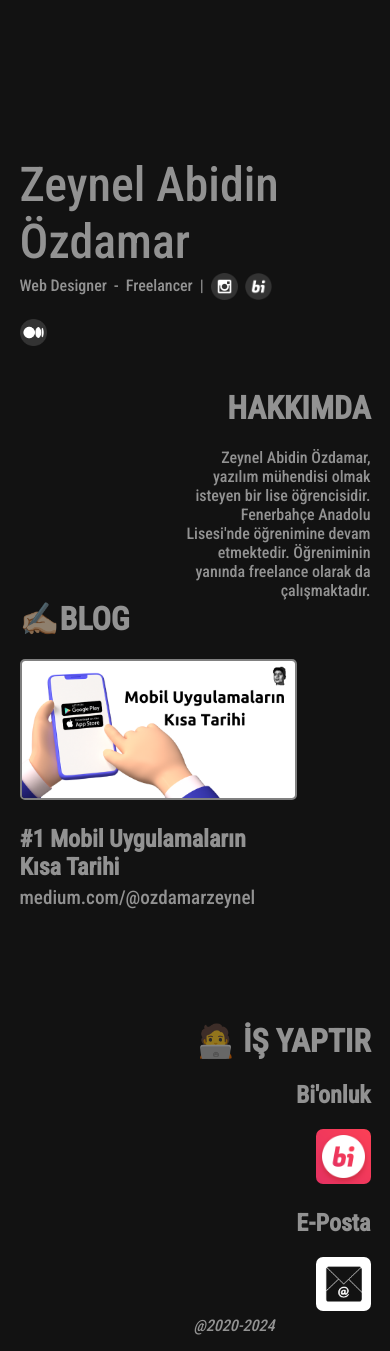
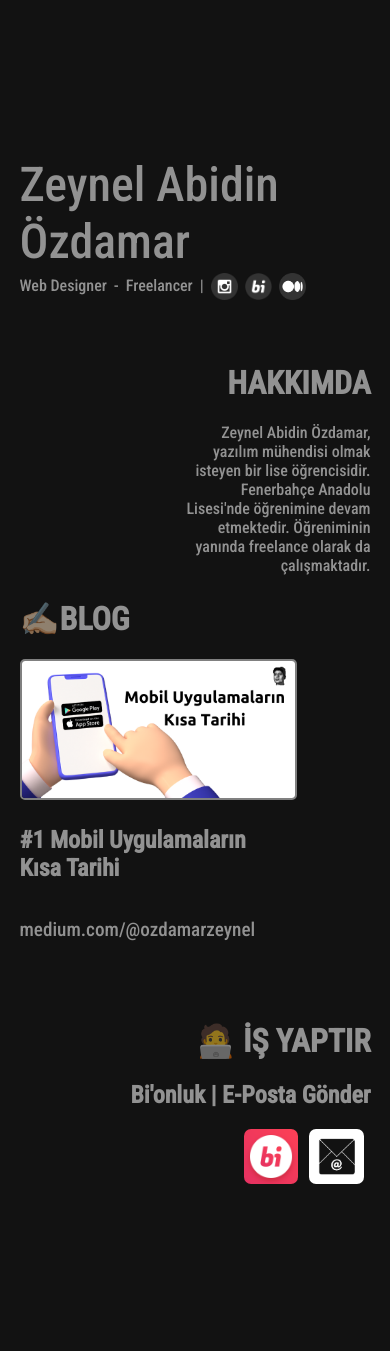
Before and after one commit to zeynelcoder/zeynelcoder.github.io, a PHP site: page / in a window 390 px wide. Shown: the part 350-1701 px from the top of the page. After the commit the page ends 1534 px from the top, so only its background shows below. Run offline with PHP 8.4, Linux system fonts and the light colour scheme; some web fonts are replaced.

Commit message:
Add files via upload

```diff
--- a/index.html
+++ b/index.html
@@ -30,22 +30,21 @@
 <div id="conbox">
     <h1>✍🏻BLOG</h1>
 
-    <a href="https://medium.com/@ozdamarzeynel/mobil-uygulamalar%C4%B1n-k%C4%B1sa-tarihi-fb2da12309b8"><img class="blogimg" src="img/blog1.png" title="Mobil Uygulamaların Kısa Tarihi - Zeynel Abidin Özdamar" alt="Mobil Uygulamaların Kısa Tarihi - Zeynel Abidin Özdamar" srcset=""></a>
+    <a href="https://medium.com/@ozdamarzeynel/mobil-uygulamalar%C4%B1n-k%C4%B1sa-tarihi-fb2da12309b8"><img class="blogimg" src="img/blog1.png" title="Mobil Uygulamaların Kısa Tarihi - Zeynel Abidin Özdamar" alt="Mobil Uygulamaların Kısa Tarihi - Zeynel Abidin Özdamar" ></a>
     <h2 id="blogtitle" >#1 Mobil Uygulamaların Kısa Tarihi </h2>
-    <p id="bloglink">
-        <a href="https://medium.com/@ozdamarzeynel">medium.com/@ozdamarzeynel</a>
-    </p>
+
+        <a id="bloglink" href="https://medium.com/@ozdamarzeynel">medium.com/@ozdamarzeynel</a>
+
     </div>
 
     <div id="letsbox">
         <h1>🧑‍💻 İŞ YAPTIR</h1>
 
-<h2>Bi'onluk</h2>
+<h2>Bi'onluk | E-Posta Gönder</h2>
 <a href="https://bionluk.com/zeynelozdamar"><img src="img/bionluk.png" class="isyap"></a>
-<h2>E-Posta</h2>
 <a href="mailto:ozdamarzeynel@gmail.com"><img src="img/mail.png" class="isyap"></a>
 
-<i id="et">@2020-2024</i>
+
 
 <p> </p><p> </p><p> </p>
         </div>
--- a/style.css
+++ b/style.css
@@ -76,7 +76,7 @@ body{
 }
 
 #letsbox{
-    width: 70%;
+    width: 40%;
     text-align: right;
     position: absolute;
     top: 160%;
@@ -142,15 +142,17 @@ a:hover{
 
 #bloglink{
     position: absolute;
-    top: 445%;
+    top: 460%;
     display: block;
 }
 
 .isyap{
-    width: 10%;
+    width: 15%;
     border-radius: 7px;
     animation: rotate 2s step-end linear;
     transition: 0.1s ease-in-out;
+    margin-right: 7px;
+
 }
 
 .isyap:hover{
@@ -158,8 +160,10 @@ a:hover{
 }
 
 #et{
-    text-align: center;
+    text-align: left;
     display: block;
+    position: absolute;
+    width: fit-content;
 }
 
 @media only screen and (max-width: 600px) {
@@ -174,8 +178,19 @@ a:hover{
         border-radius: 270px;
     }
     #infobox{
+        width: fit-content;
+        height: fit-content;
         left: 5%;
         top: 60%;
+
+    }
+    #cvbox{
+        width: 50%;
+        text-align: right;
+        position: absolute;
+        top: 82%;
+        right: 5%;
+        padding: 0;
     }
     #letsbox{
         width: 70%;
@@ -192,14 +207,18 @@ a:hover{
     }
 
     #blogtitle{
+        width: fit-content;
+        height: fit-content;
         position: absolute;
-        top: 280%;
+        top: 281%;
         display: block;
     }
 
     #bloglink{
+        width: fit-content;
+        height: fit-content;
         position: absolute;
-        top: 360%;
+        top: 420%;
     }
     #conbox{
         width: 70%;
@@ -209,14 +228,7 @@ a:hover{
         left: 5%;
         padding: 0;
     }
-    #cvbox{
-        width: 50%;
-        text-align: right;
-        position: absolute;
-        top: 85%;
-        right: 5%;
-        padding: 0;
-    }
+
     .isyap{
         width: 20%;
         border-radius: 7px;
```
